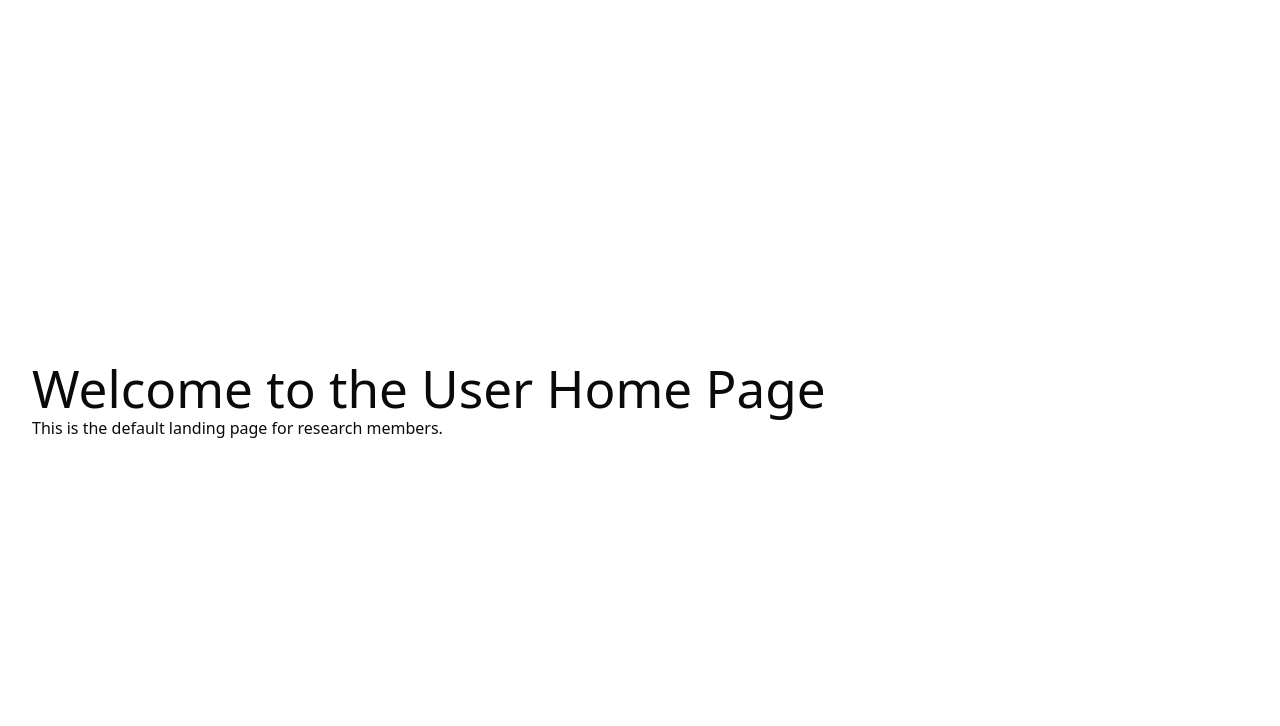
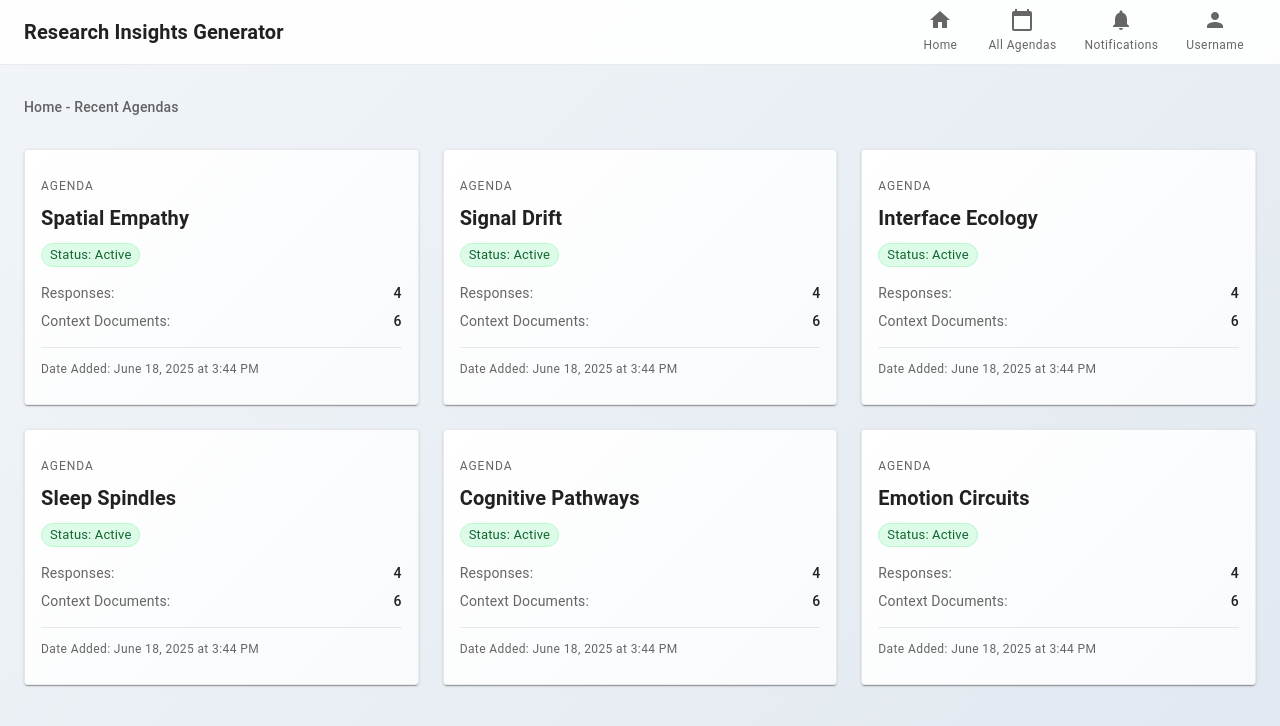
Before and after one commit to hamin2006/Research-Data-Insights, a React (Vite) app in the folder frontend/: page /member in a window 1280 px wide. Shown: the top 726 px of the page. Built offline with nearby package versions, Linux system fonts and the light colour scheme.

Commit message:
member homepage +navbar

```diff
--- a/frontend/src/components/MemberNavbar.jsx
+++ b/frontend/src/components/MemberNavbar.jsx
@@ -0,0 +1,55 @@
+import { AppBar, Toolbar, Typography, Button, Box } from "@mui/material";
+import {
+  Home as HomeIcon,
+  CalendarToday as CalendarIcon,
+  Notifications as NotificationsIcon,
+  Person as PersonIcon,
+} from "@mui/icons-material";
+
+const MemberNavbar = () => (
+  <AppBar
+    position="sticky"
+    elevation={0}
+    sx={{
+      backgroundColor: "rgba(255,255,255,0.9)",
+      backdropFilter: "blur(10px)",
+      borderBottom: "1px solid rgba(0,0,0,0.08)",
+    }}
+  >
+    <Toolbar sx={{ justifyContent: "space-between" }}>
+      <Typography variant="h6" component="h1" sx={{ color: "text.primary" }}>
+        Research Insights Generator
+      </Typography>
+
+      <Box sx={{ display: "flex", gap: 0.5 }}>
+        {[
+          { icon: <HomeIcon />, label: "Home" },
+          { icon: <CalendarIcon />, label: "All Agendas" },
+          { icon: <NotificationsIcon />, label: "Notifications" },
+          { icon: <PersonIcon />, label: "Username" },
+        ].map((item, index) => (
+          <Button
+            key={index}
+            sx={{
+              display: "flex",
+              flexDirection: "column",
+              gap: 0.5,
+              py: 1,
+              px: 1.5,
+              color: "text.secondary",
+              "&:hover": {
+                color: "text.primary",
+                backgroundColor: "rgba(0,0,0,0.04)",
+              },
+            }}
+          >
+            {item.icon}
+            <Typography variant="caption">{item.label}</Typography>
+          </Button>
+        ))}
+      </Box>
+    </Toolbar>
+  </AppBar>
+);
+
+export default MemberNavbar;
--- a/frontend/src/pages/Member/MemberHomePage.jsx
+++ b/frontend/src/pages/Member/MemberHomePage.jsx
@@ -1,12 +1,129 @@
-import React from "react";
+import { Typography, Grid, Box, Container } from "@mui/material";
+import { ThemeProvider, createTheme } from "@mui/material/styles";
+import CssBaseline from "@mui/material/CssBaseline";
+import MemberNavbar from "../../components/MemberNavbar";
+import AgendaCard from "../../components/AgendaCard";
 
-const MemberHomePage = () => {
+const theme = createTheme({
+  palette: {
+    primary: {
+      main: "#1976d2",
+    },
+    secondary: {
+      main: "#dc004e",
+    },
+    background: {
+      default: "#f8fafc",
+      paper: "#ffffff",
+    },
+  },
+  typography: {
+    h6: {
+      fontWeight: 600,
+    },
+  },
+  components: {
+    MuiCard: {
+      styleOverrides: {
+        root: {
+          transition: "all 0.3s ease-in-out",
+          "&:hover": {
+            transform: "translateY(-4px)",
+            boxShadow: "0 8px 25px rgba(0,0,0,0.15)",
+          },
+        },
+      },
+    },
+    MuiButton: {
+      styleOverrides: {
+        root: {
+          textTransform: "none",
+        },
+      },
+    },
+  },
+});
+
+const agendas = [
+  {
+    title: "Spatial Empathy",
+    status: "Active",
+    responses: 4,
+    contextDocuments: 6,
+    dateAdded: "June 18, 2025 at 3:44 PM",
+  },
+  {
+    title: "Signal Drift",
+    status: "Active",
+    responses: 4,
+    contextDocuments: 6,
+    dateAdded: "June 18, 2025 at 3:44 PM",
+  },
+  {
+    title: "Interface Ecology",
+    status: "Active",
+    responses: 4,
+    contextDocuments: 6,
+    dateAdded: "June 18, 2025 at 3:44 PM",
+  },
+  {
+    title: "Sleep Spindles",
+    status: "Active",
+    responses: 4,
+    contextDocuments: 6,
+    dateAdded: "June 18, 2025 at 3:44 PM",
+  },
+  {
+    title: "Cognitive Pathways",
+    status: "Active",
+    responses: 4,
+    contextDocuments: 6,
+    dateAdded: "June 18, 2025 at 3:44 PM",
+  },
+  {
+    title: "Emotion Circuits",
+    status: "Active",
+    responses: 4,
+    contextDocuments: 6,
+    dateAdded: "June 18, 2025 at 3:44 PM",
+  },
+];
+
+const ResearcherHomePage = () => {
   return (
-    <div style={{ padding: "2rem" }}>
-      <h1>Welcome to the User Home Page</h1>
-      <p>This is the default landing page for research members.</p>
-    </div>
+    <ThemeProvider theme={theme}>
+      <CssBaseline />
+      <Box
+        sx={{
+          minHeight: "100vh",
+          minWidth: "100vw",
+          background: "linear-gradient(135deg, #f1f5f9 0%, #e2e8f0 100%)",
+        }}
+      >
+        <MemberNavbar />
+
+        <Container maxWidth="xl" sx={{ py: 4 }}>
+          <Box sx={{ mb: 4 }}>
+            <Typography
+              variant="body2"
+              color="text.secondary"
+              sx={{ fontWeight: 500 }}
+            >
+              Home - Recent Agendas
+            </Typography>
+          </Box>
+
+          <Grid container spacing={3}>
+            {agendas.map((agenda, index) => (
+              <Grid size={{ xs: 12, md: 6, lg: 4 }} key={index}>
+                <AgendaCard agenda={agenda} index={index} role="member" />
+              </Grid>
+            ))}
+          </Grid>
+        </Container>
+      </Box>
+    </ThemeProvider>
   );
 };
 
-export default MemberHomePage;
+export default ResearcherHomePage;
```
